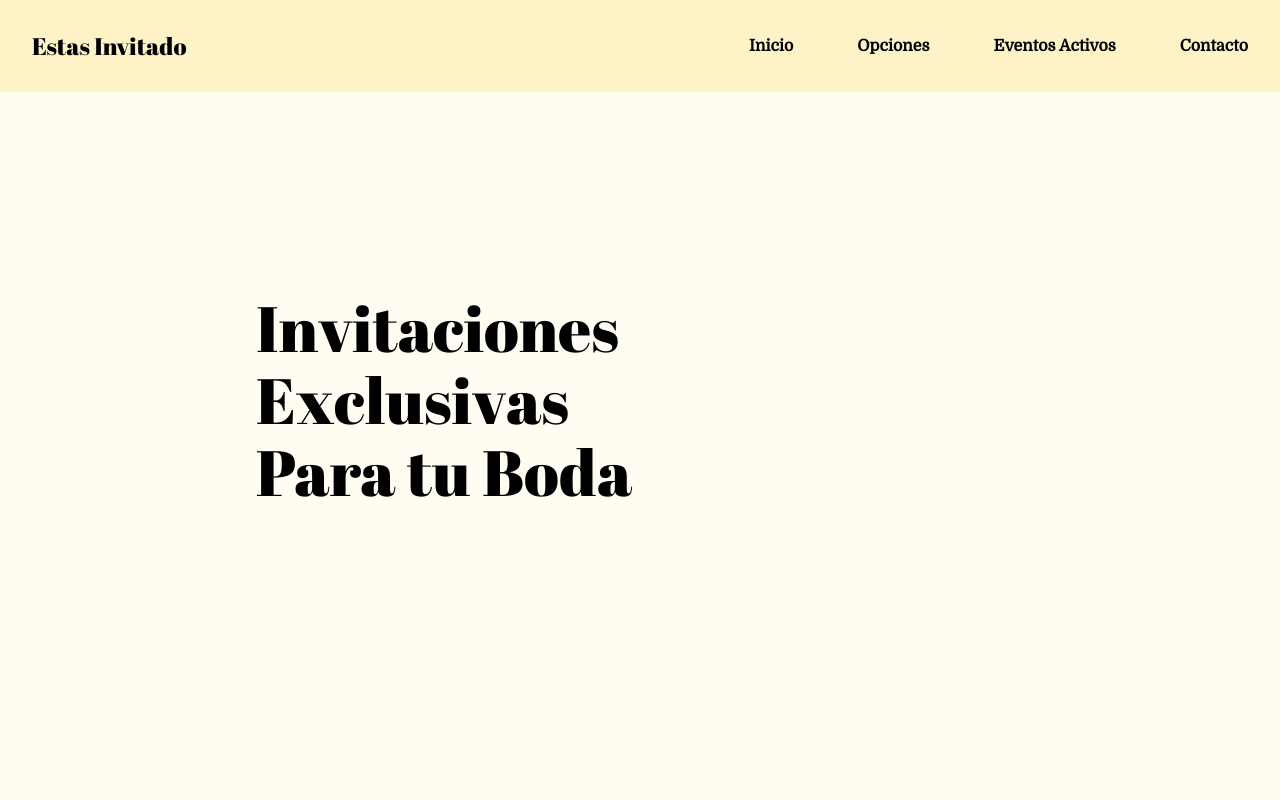
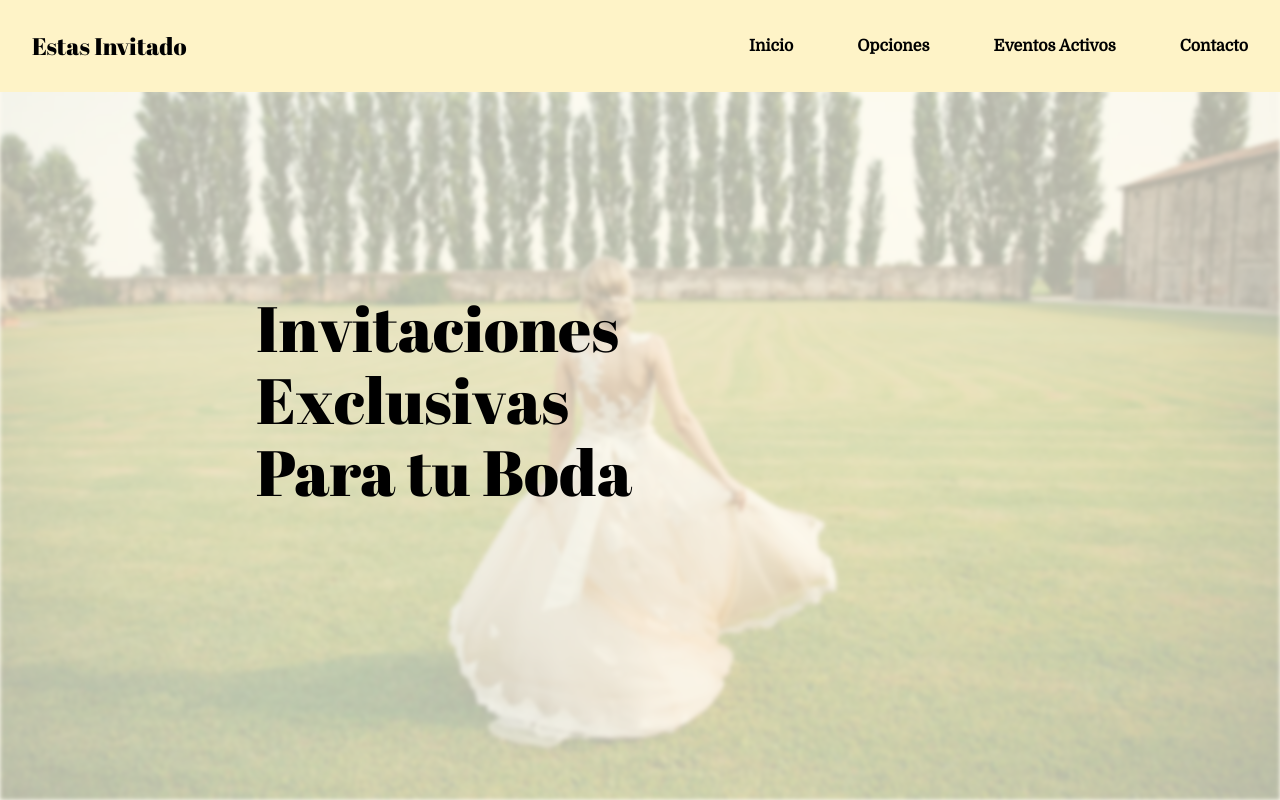
Before and after one commit to brihanPenayo/invitaciones-landing, a React (Vite) app: page / in a window 1280 px wide. Shown: the top 800 px of the page. Built offline with nearby package versions, Linux system fonts and the light colour scheme.

Commit message:
fixing home img sliders

```diff
--- a/components/LoopEfect.css
+++ b/components/LoopEfect.css
@@ -1,5 +1,5 @@
 .loop__effect {
-  -webkit-animation: test 3.8s ease infinite;
+  -webkit-animation: test 4s ease infinite;
 }
 
 @keyframes test {
@@ -19,3 +19,23 @@
   opacity: 0;
  }
 }
+.conten {
+  position: absolute;
+  width: 100vw;
+  height: 100%;
+  overflow: hidden;
+  /* object-fit: cover; */
+}
+
+.conten img {
+  position: absolute;
+  width: 100%;
+  height: 100%;
+  object-fit: cover;
+  opacity: 0;
+  transition: opacity 2s ease;
+}
+
+.conten img.active {
+  opacity: 1;
+}
--- a/components/LoopEfect.jsx
+++ b/components/LoopEfect.jsx
@@ -1,7 +1,7 @@
 import React, { useState, useEffect } from 'react';
 import './LoopEfect.css';
 import Flip from 'react-reveal/Flip';
-import Fade from 'react-reveal/Fade';
+// import Fade from 'react-reveal/Fade';
 
 const LoopEfect = ({ loopData, interval, isText, isImage }) => {
     const [currentIndex, setCurrentIndex] = useState(0);
@@ -15,18 +15,30 @@ const LoopEfect = ({ loopData, interval, isText, isImage }) => {
             setTimeout(() => {
                 setCurrentIndex((prevIndex) => (prevIndex + 1) % loopData.length);
                 setIsVisible(true);
-            }, 500);
+            }, 200);
         }, interval);
 
         return () => clearInterval(intervalId);
-    }, [loopData, interval]);
+    }, [loopData]);
 
     return (
         <>
             {isVisible && isText && <Flip bottom cascade><span className="font-display text-[8vmin] loop__effect">{loopData[currentIndex]}</span></Flip>}
-            {isVisible && isImage && <Fade bottom><img id='pexels__bg' src={loopData[currentIndex]} className='blur-[2px] text-loop__text top-0 absolute -z-10' alt={`Imagen de fondo numero ${currentIndex + 1}`} /></Fade>}
+            {isImage &&
+                <div className="conten blur-[2px] text-loop__text top-0 absolute -z-10">
+                    {
+                        loopData.map((image, index) => (
+                            <img
+                                key={index}
+                                src={image}
+                                alt={`Image ${index + 1}`}
+                                className={index === currentIndex ? 'active' : ''}
+                            />
+                        ))}
+                </div>}
         </>
+        //<Fade bottom><img id='pexels__bg' src={loopData[currentIndex]} className='blur-[2px] text-loop__text top-0 absolute -z-10' alt={`Imagen de fondo numero ${currentIndex + 1}`} /></Fade>
     );
-};
+}
 
 export default LoopEfect;
```
